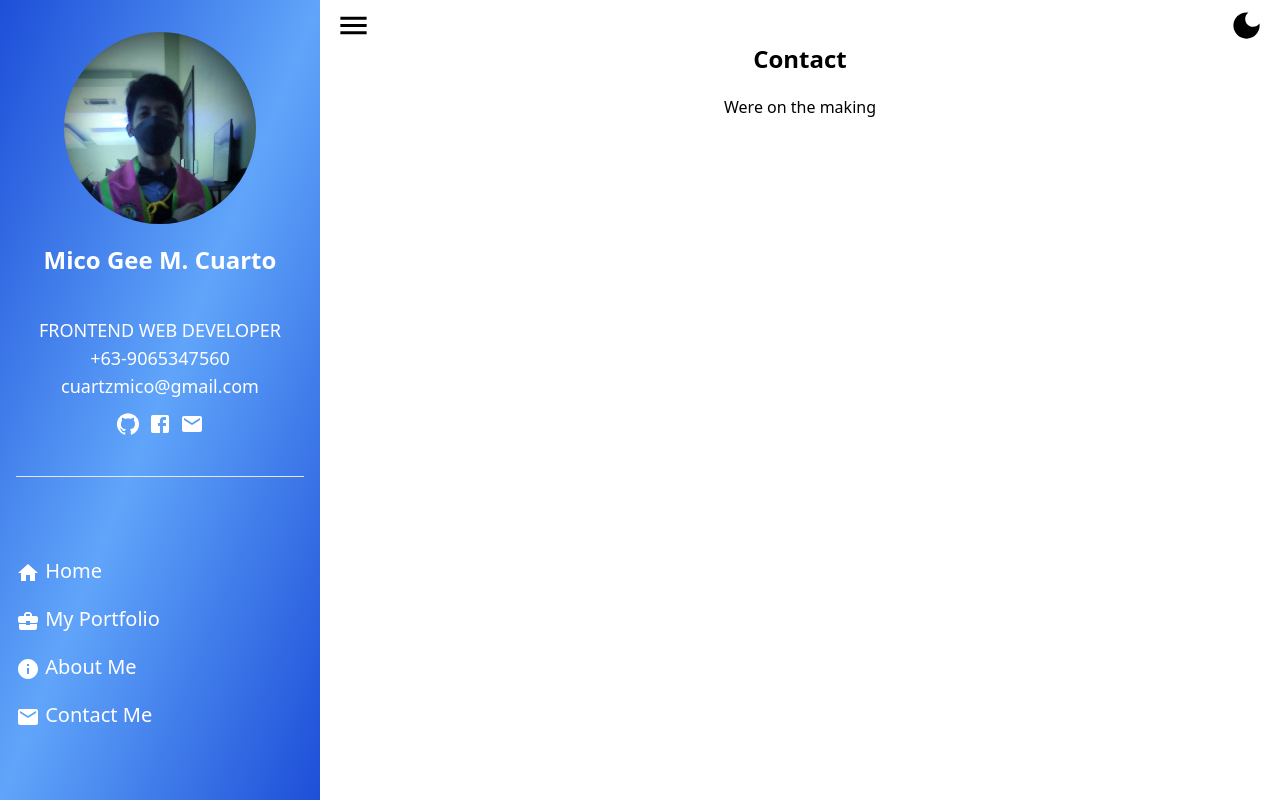
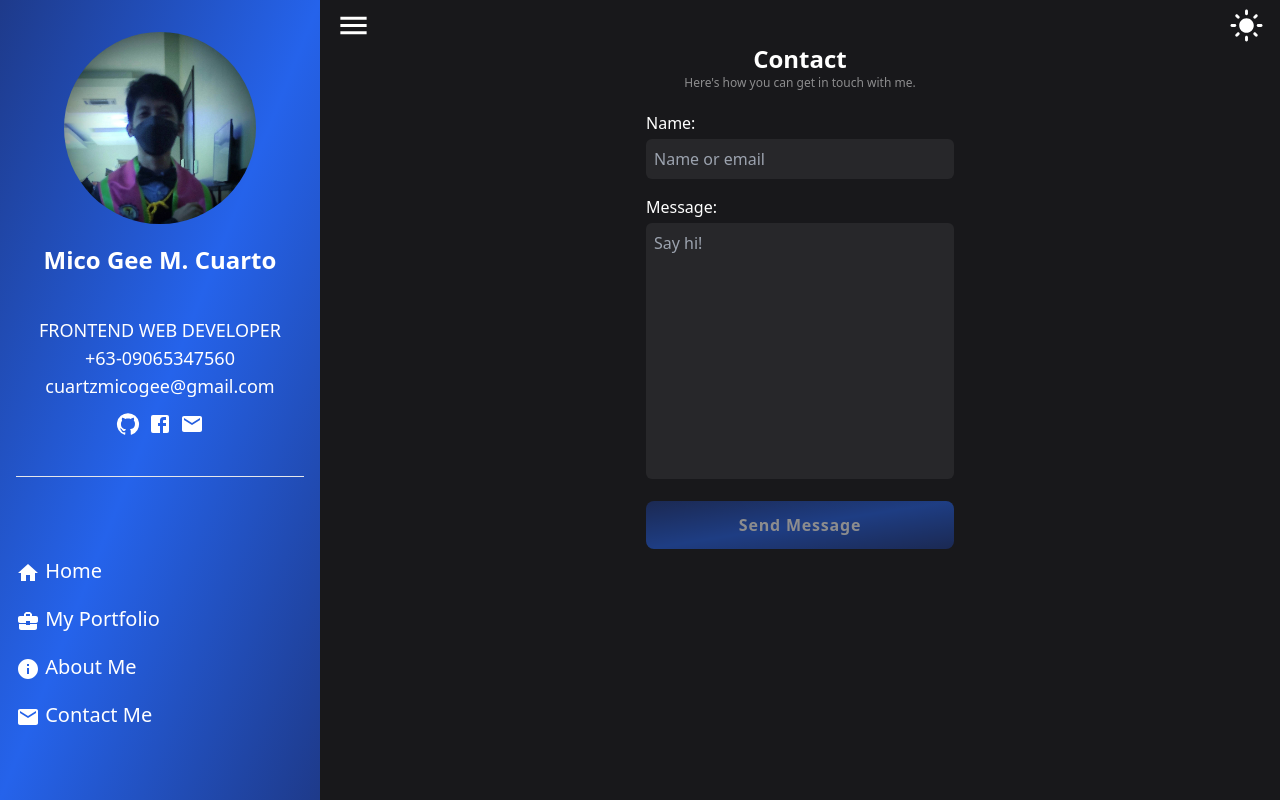
Before and after one commit to trander123/My-Portfolio, a React (Create React App) app: page /contact in a window 1280 px wide. Built offline with nearby package versions, Linux system fonts and the light colour scheme; the HTML template or start-up script is replaced by a standard one.

Commit message:
Added contact with emailJS

```diff
--- a/package.json
+++ b/package.json
@@ -11,6 +11,8 @@
     "@testing-library/jest-dom": "^5.16.5",
     "@testing-library/react": "^13.4.0",
     "@testing-library/user-event": "^13.5.0",
+    "email-js": "^2.0.2",
+    "emailjs-com": "^3.2.0",
     "react": "^18.2.0",
     "react-dom": "^18.2.0",
     "react-router-dom": "^6.4.3",
--- a/src/App.js
+++ b/src/App.js
@@ -5,7 +5,7 @@ import { Navbar } from "./components/Navbar";
 import { Router } from "./Router";
 
 function App() {
-  const [isDark, setIsDark] = useState(false);
+  const [isDark, setIsDark] = useState(true);
   const handleToggleTheme = () => {
     setIsDark((currVal) => !currVal);
   };
--- a/src/components/NavAvatar.jsx
+++ b/src/components/NavAvatar.jsx
@@ -2,6 +2,7 @@ import React from "react";
 import GitHubIcon from "@mui/icons-material/GitHub";
 import FacebookIcon from "@mui/icons-material/Facebook";
 import EmailIcon from "@mui/icons-material/Email";
+import { PERSONAL_INFO } from "../constants/personalInfo";
 
 export const NavAvatar = () => {
   return (
@@ -13,12 +14,12 @@ export const NavAvatar = () => {
       />
       <div className="flex flex-col text-center text-lg">
         <span className=" text-2xl mb-5 sm:mb-10 font-bold">
-          Mico Gee M. Cuarto
+          {PERSONAL_INFO.name}
         </span>
-        <span className="font-light">FRONTEND WEB DEVELOPER</span>
-        <span>+63-9065347560</span>
+        <span className="font-light">{PERSONAL_INFO.track}</span>
+        <span>+63-{PERSONAL_INFO.phoneNum}</span>
         <span>
-          <a href="mailto:cuartzmico@gmail.com">cuartzmico@gmail.com</a>
+          <a href={`mailto:${PERSONAL_INFO.gmail}`}>{PERSONAL_INFO.gmail}</a>
         </span>
         <div className="space-x-2 mt-2">
           <a
--- /dev/null
+++ b/src/constants/emailJS.js
@@ -0,0 +1,5 @@
+export const EMAILJS_INFO = {
+  service_id: "service_i3a1hd4",
+  template_id: "template_m7tq9hx",
+  public_key: "cVogHqJGxTOvFTVN7",
+};
--- /dev/null
+++ b/src/constants/personalInfo.js
@@ -0,0 +1,6 @@
+export const PERSONAL_INFO = {
+  gmail: "cuartzmicogee@gmail.com",
+  phoneNum: "09065347560",
+  name: "Mico Gee M. Cuarto",
+  track: "FRONTEND WEB DEVELOPER",
+};
--- a/src/pages/About.jsx
+++ b/src/pages/About.jsx
@@ -2,9 +2,12 @@ import React from "react";
 import { ContentWrapper } from "../wrappers/ContentWrapper";
 
 export const About = () => {
+  const pageDescription = "Here's everything about me.";
+
   return (
-    <ContentWrapper heading={"About Me"}>
-      <h1>Were on the making</h1>
-    </ContentWrapper>
+    <ContentWrapper
+      heading={"About Me"}
+      description={pageDescription}
+    ></ContentWrapper>
   );
 };
--- a/src/pages/Contact.jsx
+++ b/src/pages/Contact.jsx
@@ -1,10 +1,87 @@
-import React from "react";
+import React, { useState } from "react";
 import { ContentWrapper } from "../wrappers/ContentWrapper";
+import { send } from "emailjs-com";
+import { PERSONAL_INFO } from "../constants/personalInfo";
+import { EMAILJS_INFO } from "../constants/emailJS";
 
-export const Contact = () => {
+const initialState = {
+  to_name: PERSONAL_INFO.gmail,
+  from_name: "",
+  message: "",
+};
+
+export function Contact() {
+  const pageDescription = "Here's how you can get in touch with me.";
+  const [toSend, setToSend] = useState(initialState);
+
+  const isMessageBtnDisabled =
+    !toSend.from_name.trim() || !toSend.message.trim();
+
+  function handleSubmit(e) {
+    e.preventDefault();
+    send(
+      EMAILJS_INFO.service_id,
+      EMAILJS_INFO.template_id,
+      toSend,
+      EMAILJS_INFO.public_key
+    )
+      .then((response) => {
+        console.log("SUCCESS!", response.status, response.text);
+      })
+      .catch((err) => {
+        console.log("FAILED...", err);
+      });
+  }
+
+  function handleChange(e) {
+    setToSend({ ...toSend, [e.target.id]: e.target.value });
+  }
   return (
-    <ContentWrapper heading={"Contact"}>
-      <h1>Were on the making</h1>
+    <ContentWrapper heading={"Contact"} description={pageDescription}>
+      <div>
+        <form onSubmit={handleSubmit}>
+          <div className="space-y-4">
+            <div>
+              <div className="mb-1">
+                <label htmlFor="from_name">Name: </label>
+              </div>
+
+              <input
+                type="text"
+                id="from_name"
+                onChange={handleChange}
+                value={toSend.from_name}
+                placeholder={"Name or email"}
+                className="dark:bg-zinc-800 bg-slate-200 w-full h-10 px-2 outline-none rounded-md"
+              />
+            </div>
+            <div>
+              <div className="mb-1">
+                <label htmlFor="message">Message: </label>
+              </div>
+
+              <textarea
+                id="message"
+                onChange={handleChange}
+                value={toSend.message}
+                cols="30"
+                rows="10"
+                className="dark:bg-zinc-800 bg-slate-200 resize-none outline-none rounded-md p-2"
+                placeholder="Say hi!"
+              ></textarea>
+            </div>
+            <div>
+              <button
+                type="submit"
+                className=" disabled:opacity-50 w-full bg-gradient-to-tl from-blue-700 via-blue-400 to-blue-700 dark:from-blue-900 dark:via-blue-600 dark:to-blue-900 text-white px-10 py-3 rounded-lg text-base font-bold tracking-wider mb-5"
+                disabled={isMessageBtnDisabled}
+              >
+                Send Message
+              </button>
+            </div>
+          </div>
+        </form>
+      </div>
     </ContentWrapper>
   );
-};
+}
```
Also changed, not shown: 1 other file (tests, documents, lock files or other folders).
